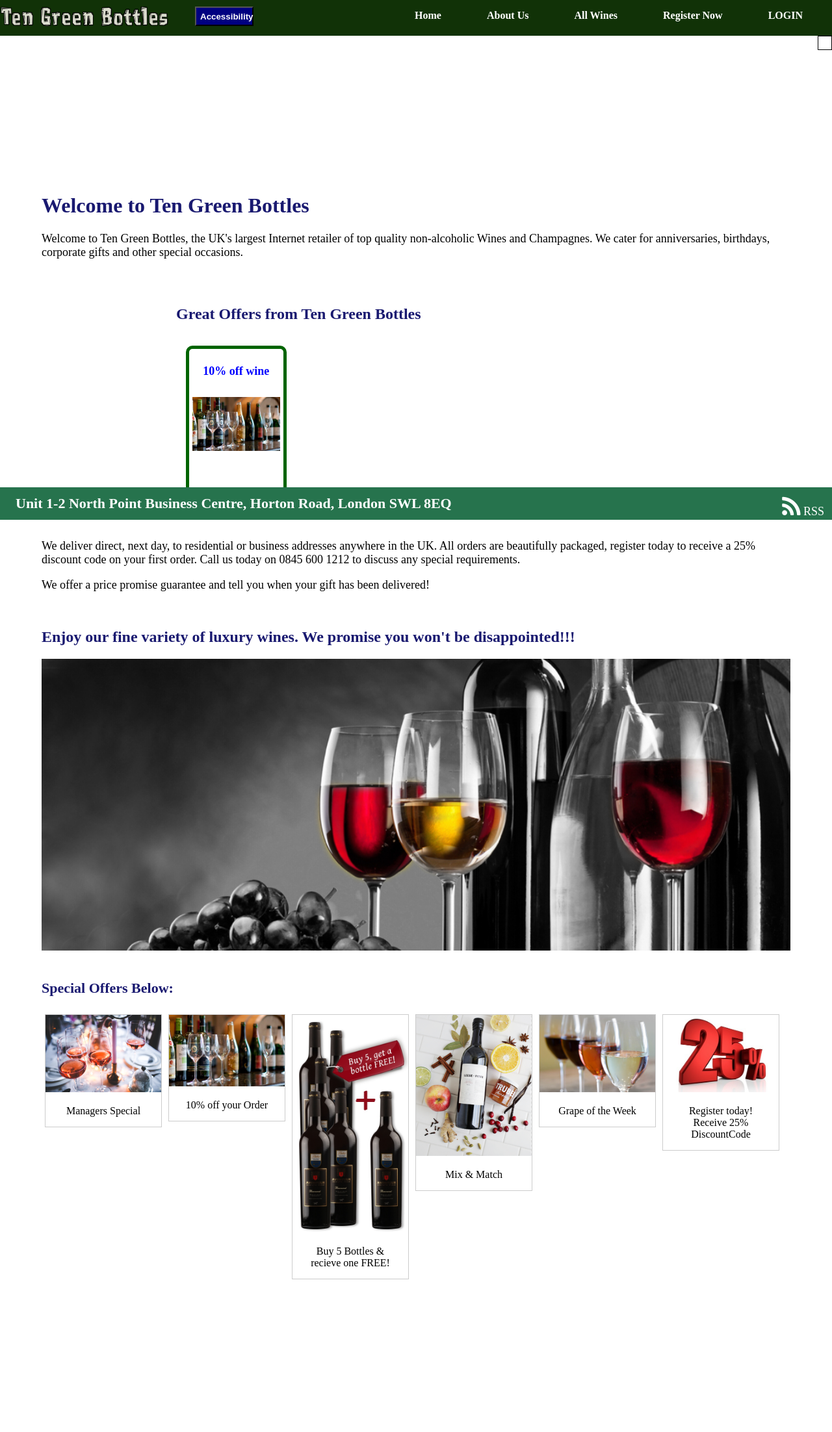
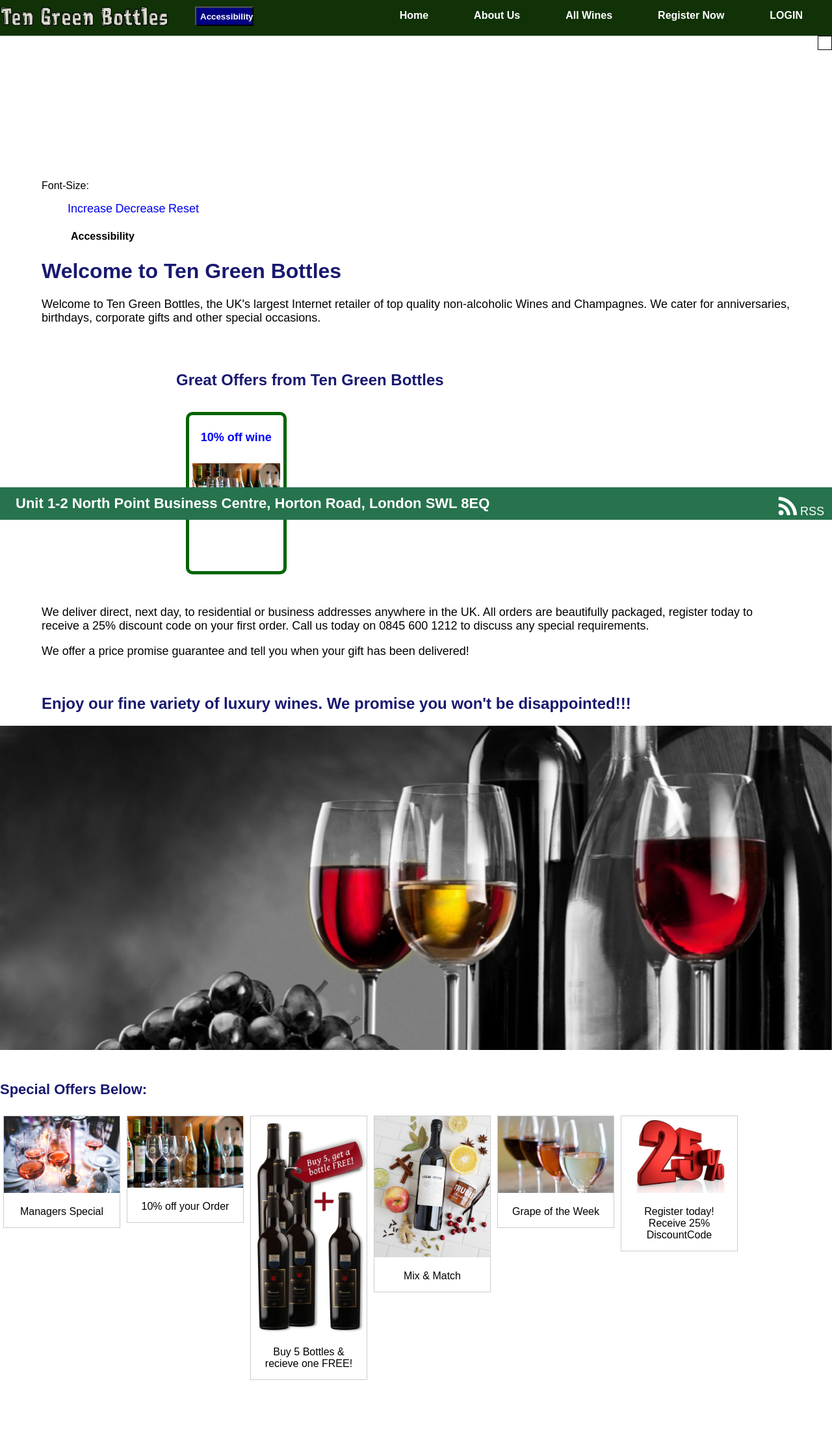
Before and after one commit to LordGee/WineApp, a PHP site: page /wineapp/ in a window 1280 px wide. Shown: the whole page at 65% size. Before the commit the page ends 1969 px from the top, so only its background shows below. Run offline with PHP 8.4, Linux system fonts and the light colour scheme; data comes from the database, SQL or seed files in the repository; some libraries are stand-ins or nearby versions.

Commit message:
Accessibility/Styling
- Styling content boxes for consistency
- make functionality of accessibility work

```diff
--- a/JavaScript/ZoomInOut.js
+++ b/JavaScript/ZoomInOut.js
@@ -1,3 +1,22 @@
 function zoomIn () {
   alert("Zoom In");
 }
+
+$(document).ready(function ()) {
+  $('#linkIncrease').click(function() {modifyFontSize('Increase'); });
+  $('#linkDecrease').click(function() {modifyFontSize('Decrease'); });
+  $('#linkReset').click(function() {modifyFontSize('Reset'); })
+
+  function modifyFontSize (flag) {
+    var divElement = $('#divContent');
+    var currentFontSize = parseInt(main.css('font-size'));
+
+    if (flag == 'Increase')
+        currentFontSize += 3;
+    else if (flag == 'Decrease')
+        currentFontSize -= 3;
+    else
+        currentFontSize = 16;
+    main.css('font-size', currentFontSize);
+  }
+});
--- a/Style/main.css
+++ b/Style/main.css
@@ -81,6 +81,25 @@ a {
     margin-right: auto;
 }
 
+.contentLogin{
+  margin-left: auto;
+  margin-right: auto;
+  border: 4px solid green;
+  border-radius: 8px;
+  text-align: center;
+  float: none;
+  margin: 5px;
+  padding: 5px;
+  width: 420px;
+  height: 300px;
+}
+.divClass
+{
+  font-size: 16px;
+  background-color: white;
+  width:auto;
+  padding: 5px;
+}
 
 h1#headTitle {
     font-size: 72px;
@@ -234,8 +253,9 @@ input[type = button] {
   padding: 5px;
   position: relative;
   width: 300px;
-  height: 480px;
-  border: 1px solid black;
+  height: 500px;
+  border: 2px solid green;
+  border-radius: 8px;
 }
 
 div.image {
@@ -274,21 +294,6 @@ div.desc {
   height: 30px;
 }
 
-#closehamger {
-  border: solid black 2px;
-  width: 30px;
-  height: 30px;
-  float:right;
-  position: absolute;
-  top: 10px;
-  right: 10px;
-}
-
-#closehamburger img {
-  width: 30px;
-  height: 30px;
-}
-
 #footer {
   clear: both;
 }
@@ -312,7 +317,8 @@ div.desc {
 }
 
 .boxed {
-  border: 5px solid green;
+  border: 4px solid green;
+  border-radius: 8px;
   text-align: center;
   float: none;
   margin: 5px;
--- a/about.php
+++ b/about.php
@@ -4,9 +4,6 @@
 
 <h1>Ten Green Bottles</h1>
 <h3>About Us!</h3>
-
-
-<background="image/theone.png";
 
 <div class="article">
   <h2>About TGB</h2>
--- /dev/null
+++ b/accessibility.php
@@ -0,0 +1,11 @@
+<body style="font-family: Arial">
+  Font-Size:
+  <ul>
+  <a id="linkIncrease" href="#">Increase</a>
+  <a id="linkDecrease" href="#">Decrease</a>
+  <a id="linkReset" href="#">Reset</a>
+  <br /><br />
+  <div id="divContent" class="divClass">
+    <b>Accessibility</b>
+  </ul>
+</body>
--- a/index.php
+++ b/index.php
@@ -5,9 +5,12 @@
 //    echo '<pre>';
 //    var_dump($_SESSION);
 //    echo '</pre>';
+
+include 'accessibility.php';
 ?>
 
 <h1>Welcome to Ten Green Bottles</h1>
+
 
 <p> Welcome to Ten Green Bottles, the UK's largest Internet retailer of top
    quality non-alcoholic Wines and Champagnes. We cater for anniversaries,
@@ -40,7 +43,8 @@
 
 <h2> Enjoy our fine variety of luxury wines. We promise you won't be disappointed!!!</h2>
 
-<!--<body> Second random body tag -->
+
+</div>
 
 <div id="slider">
   <figure>
```
Also changed, not shown: sign_in.php (+6 -5 lines).
